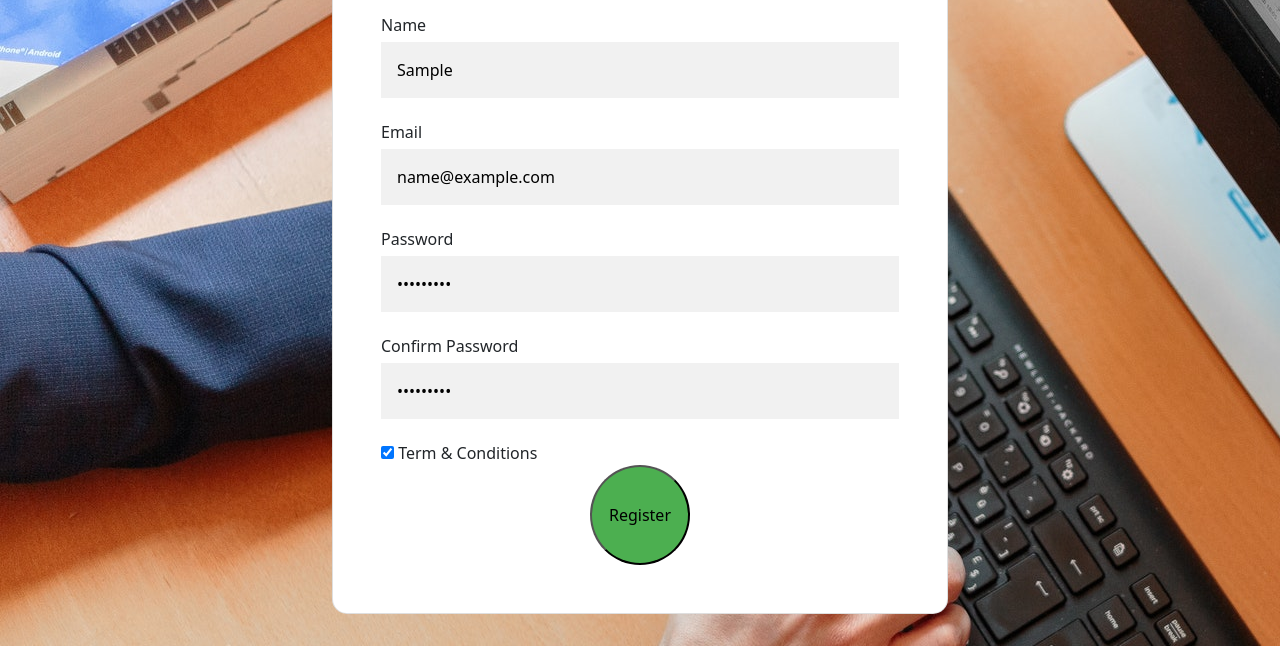
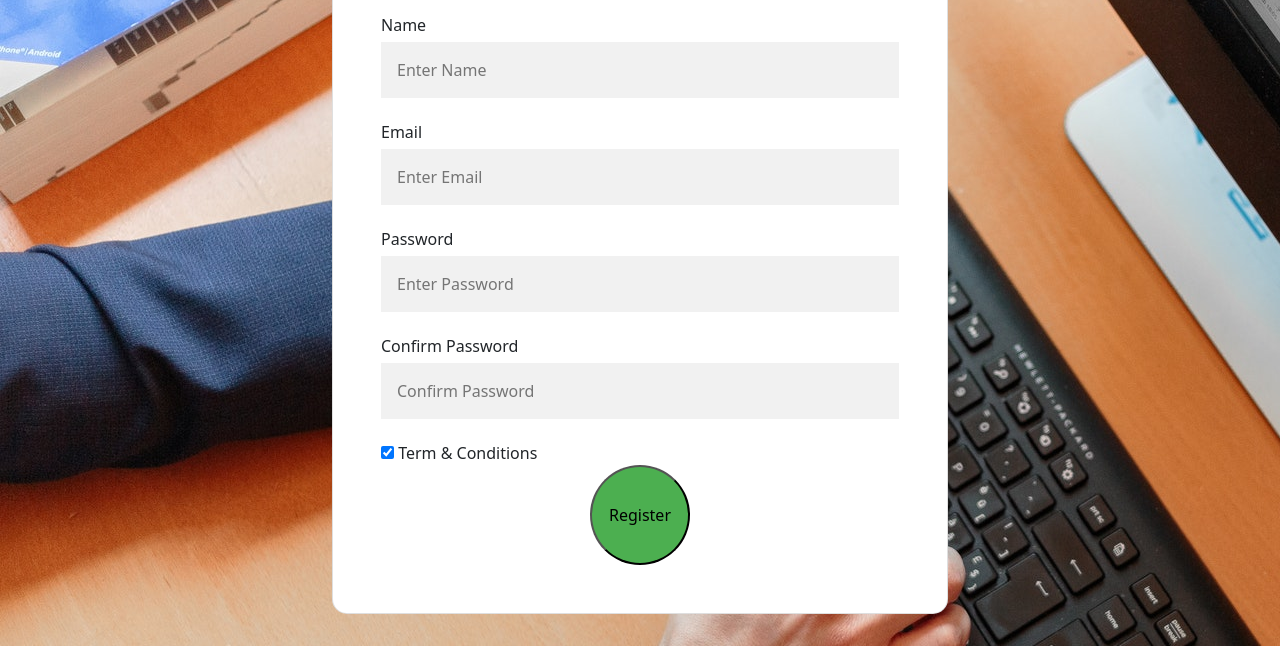
Before and after one commit to hitesh3121/Css-Registration-Page, a plain HTML site: page page.html in a window 1280 px wide. Both pictures are taken after typing "Sample", "name@example.com", "Sample123", "Sample123" into the empty fields and a click on the button "Register". Shown: the part 250-896 px from the top of the page. Drawn offline with nearby package versions, Linux system fonts and the light colour scheme.

Commit message:
spece remove

```diff
--- a/css/style.css
+++ b/css/style.css
@@ -32,7 +32,7 @@ input[type=text], input[type=password], textarea {
     height:100%;
     background-color:lightgrey;
 }
-    .button{
+.button{
     width:100px;
     height:100px;
     border-radius: 50%;
@@ -44,6 +44,4 @@ input[type=text], input[type=password], textarea {
     width: 100px;
     border-radius: 50%;
     background-color: #4CAF50;
-
-
-  }
+}
--- a/js/app.js
+++ b/js/app.js
@@ -29,21 +29,27 @@ function validate(){
 }
 button.addEventListener('click',e => {
     e.preventDefault();
-    const name = document.getElementById('name').value;
-    const email = document.getElementById('email').value;
-    const password = document.getElementById('psw').value;
-    const confirm_password = document.getElementById('confirm_psw').value;
+    let name = document.getElementById('name');
+    let email = document.getElementById('email');
+    let password = document.getElementById('psw');
+    let confirm_password = document.getElementById('confirm_psw');
+    let form = document.getElementById('form');
 
-    if (password != confirm_password){
+    if (password.value != confirm_password.value){
         alert("Passwords don't Match.")
         return false;
     }
     else{
         console.log({
-            name : name,
-            email : email,
-            password : password,
+            name : name.value,
+            email : email.value,
+            password : password.value,
 
         })
+       name.value='';
+       email.value='';
+       password.value='';
+       confirm_password.value='';
+       form.value='';
     }
 })
--- a/page.html
+++ b/page.html
@@ -7,7 +7,7 @@
     <link href="https://cdn.jsdelivr.net/npm/bootstrap@5.0.2/dist/css/bootstrap.min.css" rel="stylesheet" integrity="sha384-EVSTQN3/azprG1Anm3QDgpJLIm9Nao0Yz1ztcQTwFspd3yD65VohhpuuCOmLASjC" crossorigin="anonymous">
     <link rel="stylesheet" href="./css/style.css">
     <title>Page</title>
-</style>
+
 </head>
 <body>
     <nav class="navbar navbar-expand-lg navbar-light bg-light">
@@ -31,7 +31,7 @@
                 <a class="nav-link" href="#">Service</a>
               </li>
             </ul>
-            <form class="d-flex">
+            <form id="form" class="d-flex">
               <input class="form-control me-2" type="search" placeholder="Search" aria-label="Search">
               <button class="btn btn-outline-success" type="submit">Search</button>
             </form>
```
